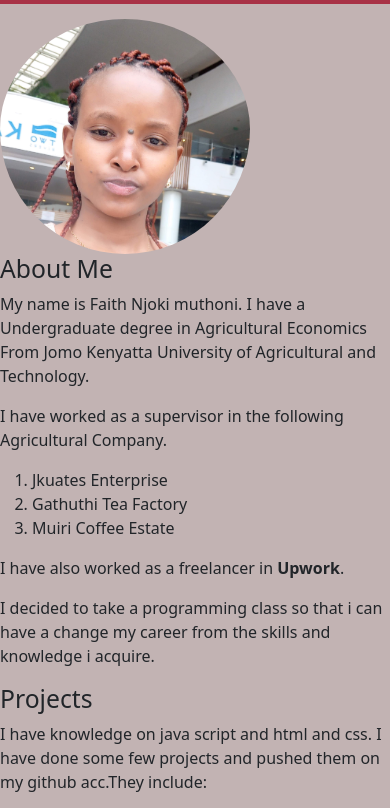
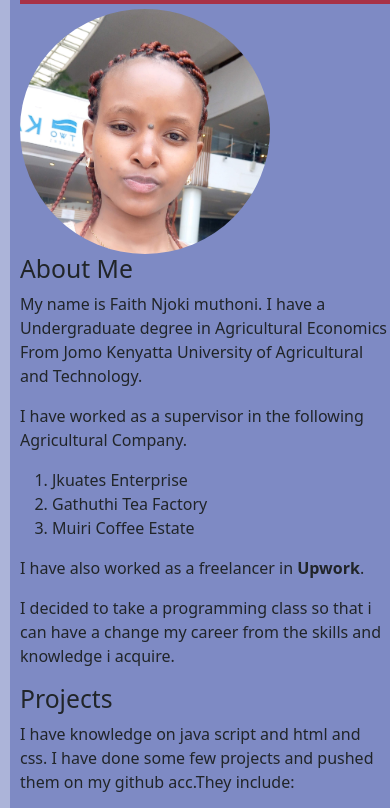
Before and after one commit to faithnjoki/Portfolio, a plain HTML site: page My Portfolio/File.html in a window 390 px wide. Shown: the part 155-963 px from the top of the page. Drawn offline with nearby package versions, Linux system fonts and the light colour scheme.

Commit message:
Edit css file

```diff
--- a/My Portfolio/file.css
+++ b/My Portfolio/file.css
@@ -1,12 +1,14 @@
 main{
  background-color: rgb(194, 179, 179);
+ padding-left: 10px;
+
 }
 h1 {
  text-align: center;
 }
 img {
  border-radius: 100%;
- padding-top: 15px;
+ padding-top: 5px;
 }
 ul {
  text-decoration: none;
@@ -34,7 +36,7 @@ footer{
  text-align: center;
 }
 @media only screen and (max-width: 600px) {
-  maingit  {
-    background-color: lightblue;
+  main {
+    background-color: rgba(66, 85, 168, 0.438);
   }
 }
```
Also changed, not shown: My Portfolio/istockphoto-1224339648-612x612.jpeg (added).
